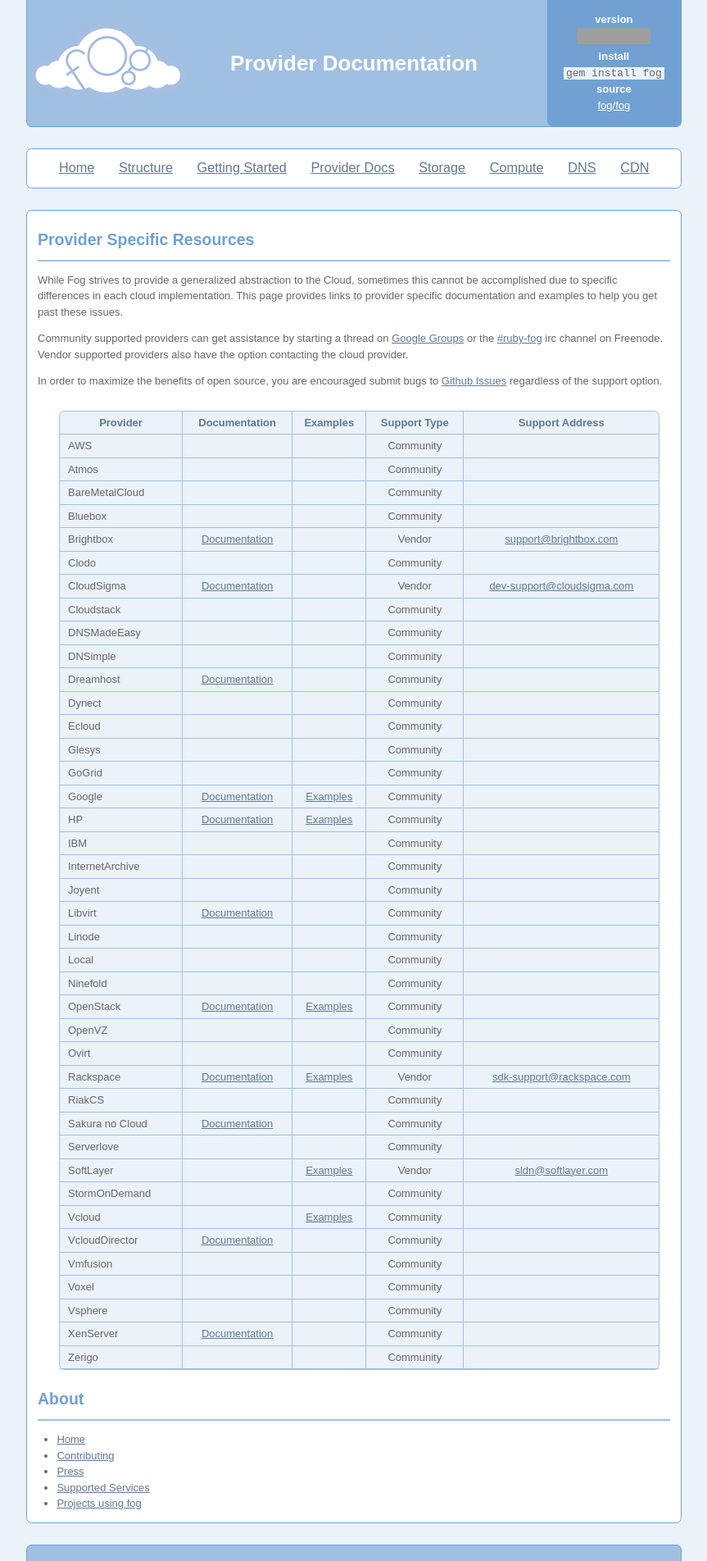
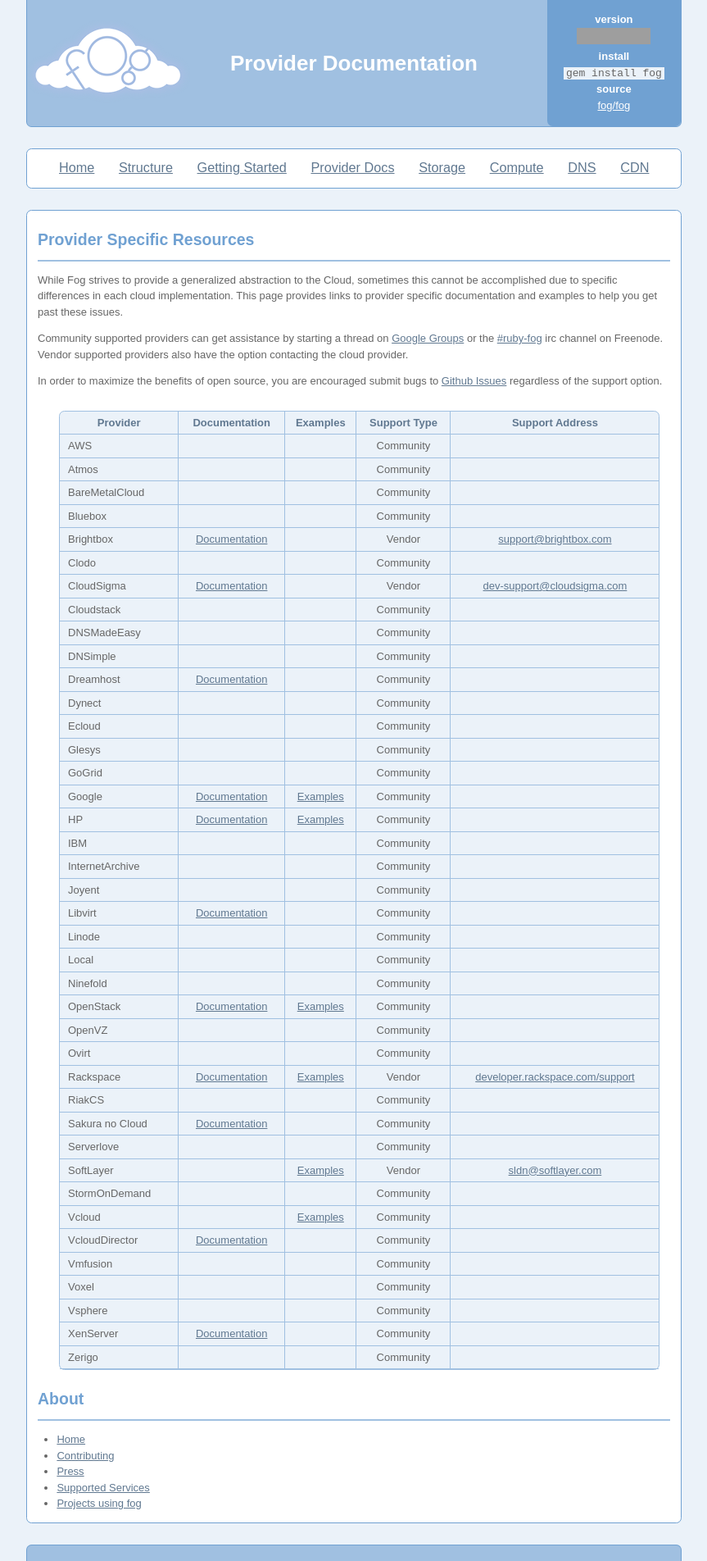
Before and after one commit to fog/fog.github.com, a Jekyll site: the page built from about/provider_documentation.markdown, in a window 1280 px wide. Shown: the whole page at 82% size, without its empty margins (208-1071 px from the left). Built offline with Jekyll 4.4.1, drawn with Linux system fonts in a browser that asks for light colours; nearby versions of some CDN libraries; grey boxes are pictures that could not be loaded.

Commit message:
New address for RAX

```diff
--- a/about/provider_documentation.markdown
+++ b/about/provider_documentation.markdown
@@ -214,7 +214,7 @@ In order to maximize the benefits of open source, you are encouraged submit bugs
       <td><a href="https://github.com/fog/fog/blob/master/lib/fog/rackspace/docs/getting_started.md">Documentation</a></td>
       <td><a href="https://github.com/fog/fog/tree/master/lib/fog/rackspace/examples">Examples</a></td>
       <td>Vendor</td>
-      <td><a href="mailto:sdk-support@rackspace.com">sdk-support@rackspace.com</a></td>
+      <td><a href="https://developer.rackspace.com/support">developer.rackspace.com/support</a></td>
     </tr>
    <tr>
      <td>RiakCS</td>
```
